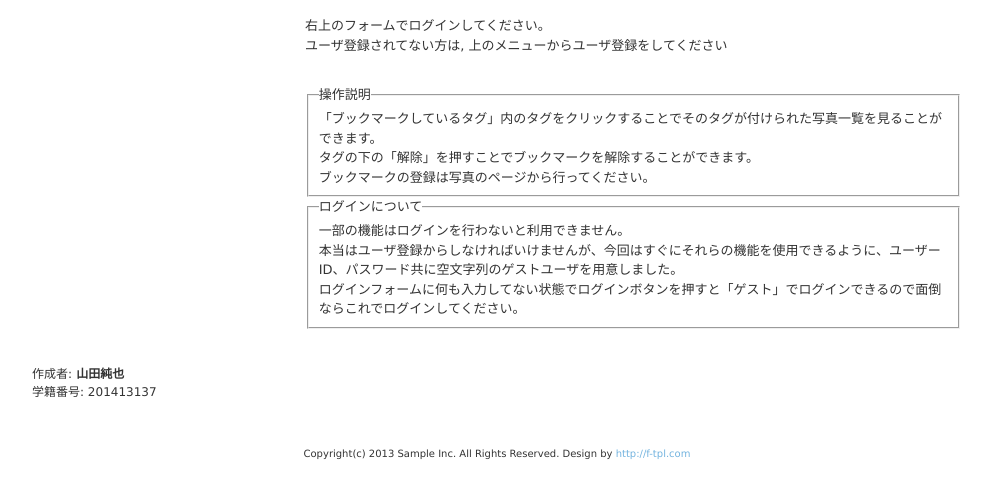
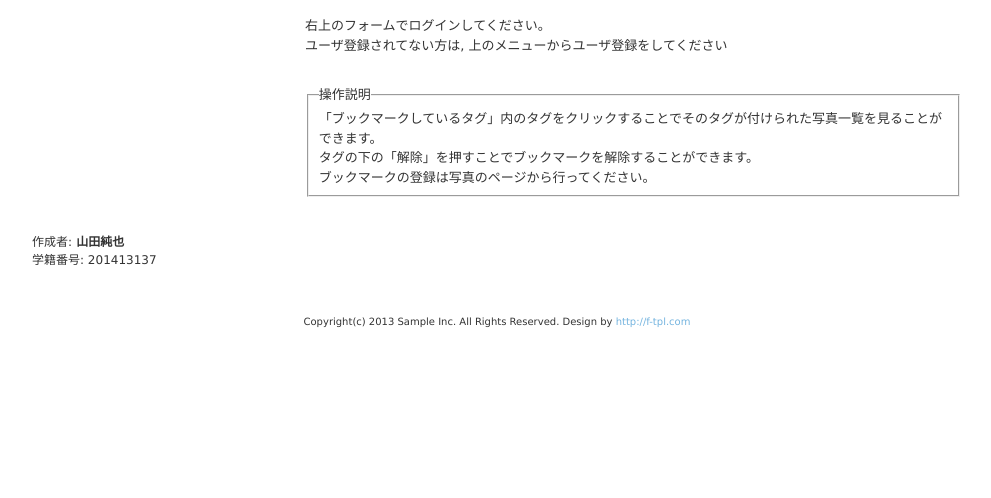
Before and after one commit to mtjune/dbskill, a PHP site: page /userpage.php?pic_id=1 in a window 1280 px wide. Shown: the part 230-728 px from the top of the page, without its empty margins (143-1134 px from the left). Run offline with PHP 8.4, Linux system fonts and the light colour scheme; data that the repository does not hold is empty.

Commit message:
shintyoku

```diff
--- a/userpage.php
+++ b/userpage.php
@@ -142,14 +142,6 @@ if($is_login){
             タグの下の「解除」を押すことでブックマークを解除することができます。<br>
             ブックマークの登録は写真のページから行ってください。
         </fieldset>
-        <fieldset>
-            <legend>
-                ログインについて
-            </legend>
-            一部の機能はログインを行わないと利用できません。<br>
-            本当はユーザ登録からしなければいけませんが、今回はすぐにそれらの機能を使用できるように、ユーザーID、パスワード共に空文字列のゲストユーザを用意しました。<br>
-            ログインフォームに何も入力してない状態でログインボタンを押すと「ゲスト」でログインできるので面倒ならこれでログインしてください。
-        </fieldset>
         <!-- /説明 -->
     </section>
         <!-- / コンテンツ -->
```
